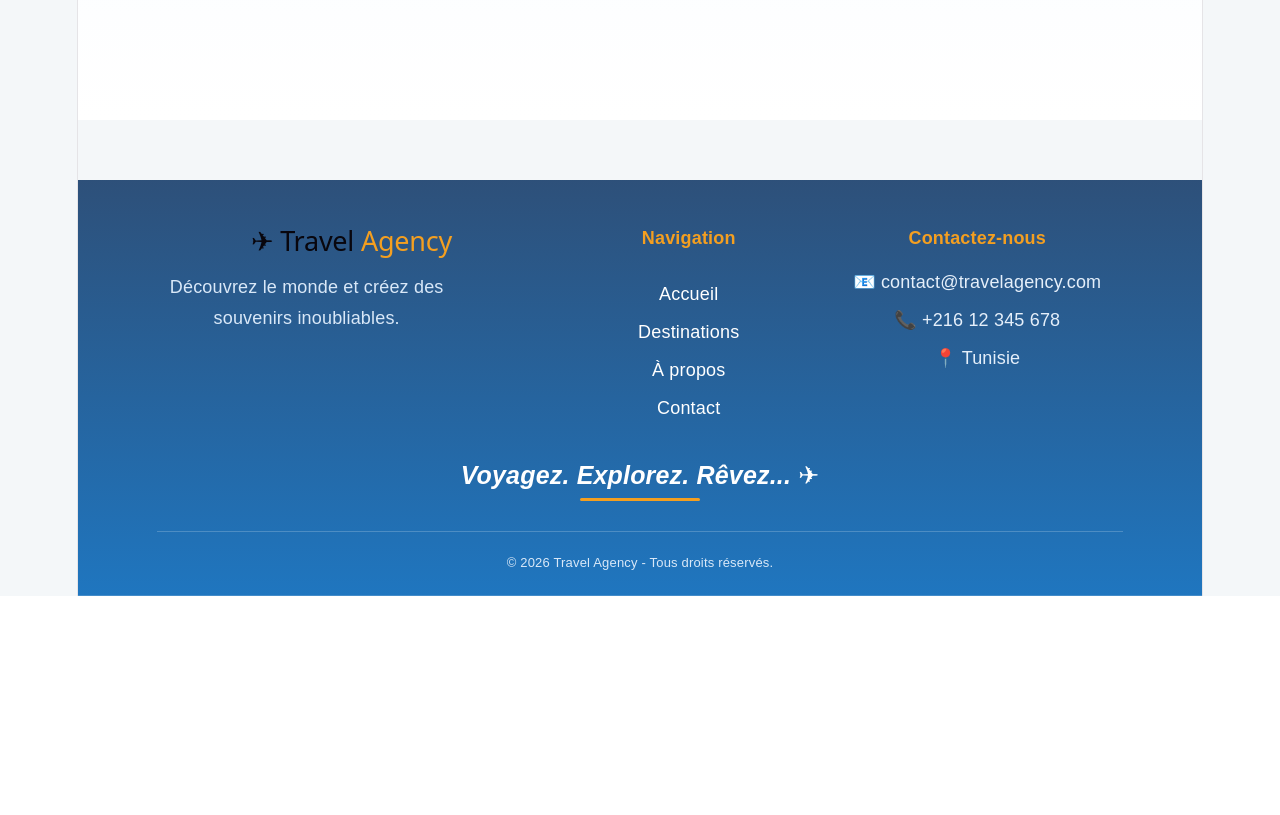
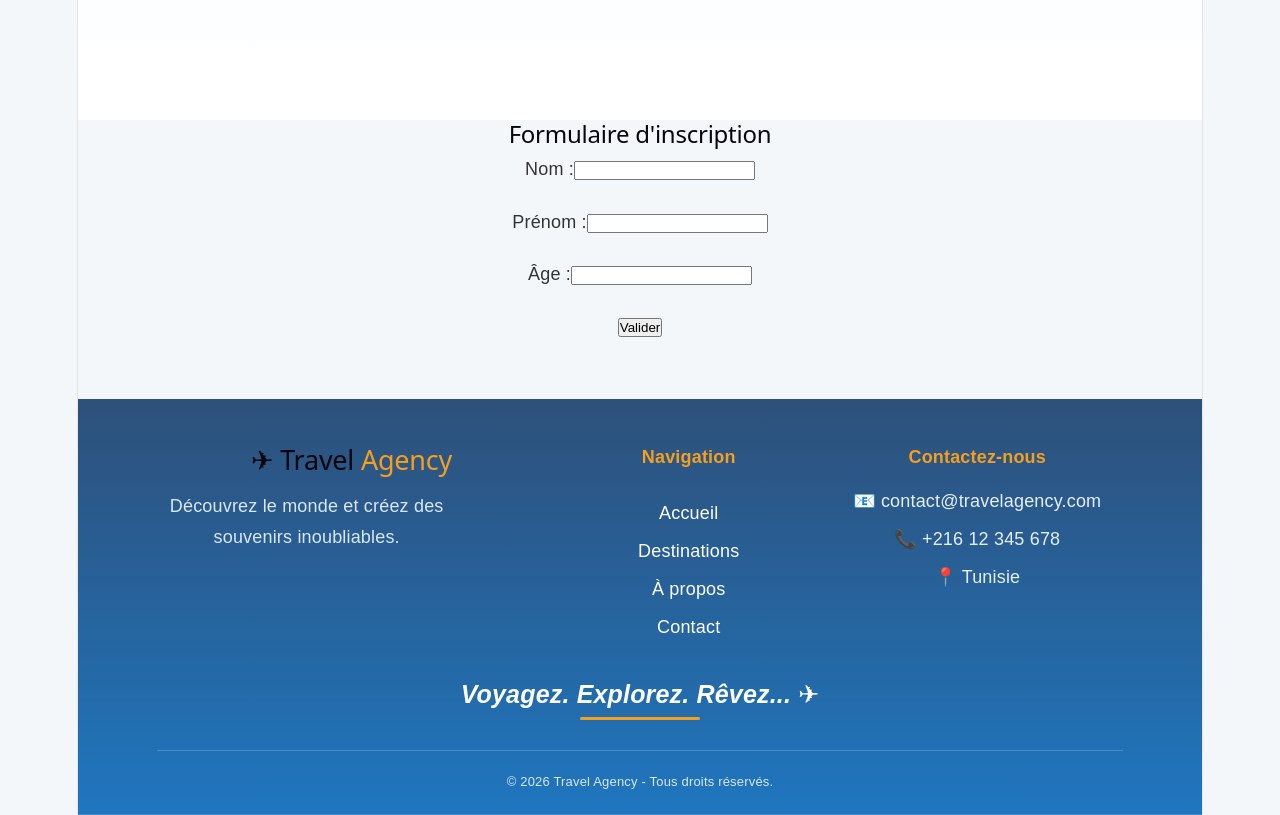
Before and after one commit to ademyazidi-bit/FrameWork, a React (Vite) app in the folder tp1+2/: page / in a window 1280 px wide. Shown: the part 800-1615 px from the top of the page. Before the commit the page ends 1396 px from the top, so only its background shows below. Built offline with nearby package versions, Linux system fonts and the light colour scheme.

Commit message:
auto update

```diff
--- a/tp1+2/src/App.jsx
+++ b/tp1+2/src/App.jsx
@@ -2,12 +2,14 @@ import "./App.css";
 import Header from "./components/Header/Header";
 import Footer from "./components/Footer/Footer";
 import Destinations from "./components/Destinations/Destinations";
+import Example from "./components/Example/Example";
 function App() {
   return (
     <div className="app">
       <Header />
       <main>
         <Destinations />
+        <Example />
       </main>
       <Footer />
     </div>
--- /dev/null
+++ b/tp1+2/src/components/Example/Example.jsx
@@ -0,0 +1,64 @@
+
+import { useState } from 'react';
+
+function Formulaire() {
+    const [nom, setNom] = useState('');
+    const [prenom, setPrenom] = useState('');
+    const [age, setAge] = useState('');
+
+    function handelSubmit(e) {
+        e.preventDefault();
+
+        console.log(e);
+
+        alert("Bonjour " + nom + " " + prenom + " vous avez " + age + " ans");
+
+        setNom('');
+        setPrenom('');
+        setAge('');
+    }
+
+    return (
+        <div>
+            <h2>Formulaire d'inscription</h2>
+
+            <form onSubmit={handelSubmit}>
+
+                <label>Nom :</label>
+                <input
+                    type="text"
+                    value={nom}
+                    onChange={(e) => setNom(e.target.value)}
+                    required
+                />
+
+                <br /><br />
+
+                <label>Prénom :</label>
+                <input
+                    type="text"
+                    value={prenom}
+                    onChange={(e) => setPrenom(e.target.value)}
+                    required
+                />
+
+                <br /><br />
+
+                <label>Âge :</label>
+                <input
+                    type="number"
+                    value={age}
+                    onChange={(e) => setAge(e.target.value)}
+                    required
+                />
+
+                <br /><br />
+
+                <button type="submit">Valider</button>
+
+            </form>
+        </div>
+    );
+}
+
+export default Formulaire;
```
